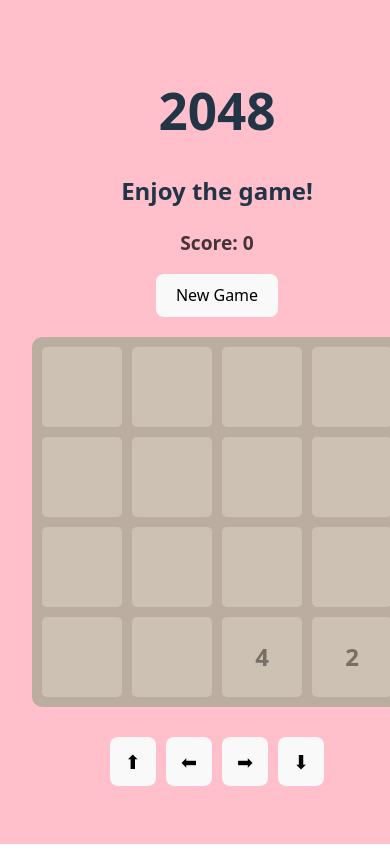
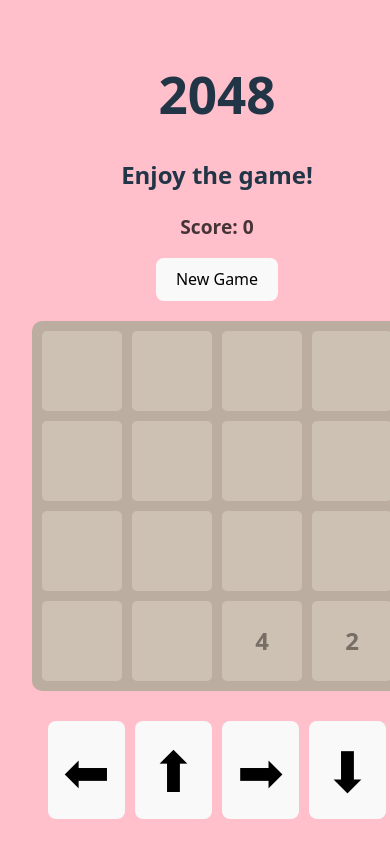
Before and after one commit to rinne13/2048-game, a React (Vite) app: page / in a window 390 px wide. Shown: the top 861 px of the page. Built offline with nearby package versions, Linux system fonts and the light colour scheme.

Commit message:
changed mobile controllers

```diff
--- a/src/GameBoard.tsx
+++ b/src/GameBoard.tsx
@@ -201,8 +201,8 @@ const GameBoard = () => {
             </div>
 
             <div className="controls">
+                <button onClick={() => handleMove("left")}>⬅</button>
                 <button onClick={() => handleMove("up")}>⬆</button>
-                <button onClick={() => handleMove("left")}>⬅</button>
                 <button onClick={() => handleMove("right")}>➡</button>
                 <button onClick={() => handleMove("down")}>⬇</button>
             </div>
--- a/src/style.scss
+++ b/src/style.scss
@@ -73,7 +73,7 @@ body {
   }
 
   .controls button {
-    font-size: 1.2rem;
+    font-size: 3.5rem;
     padding: 10px 14px;
   }
 
```
